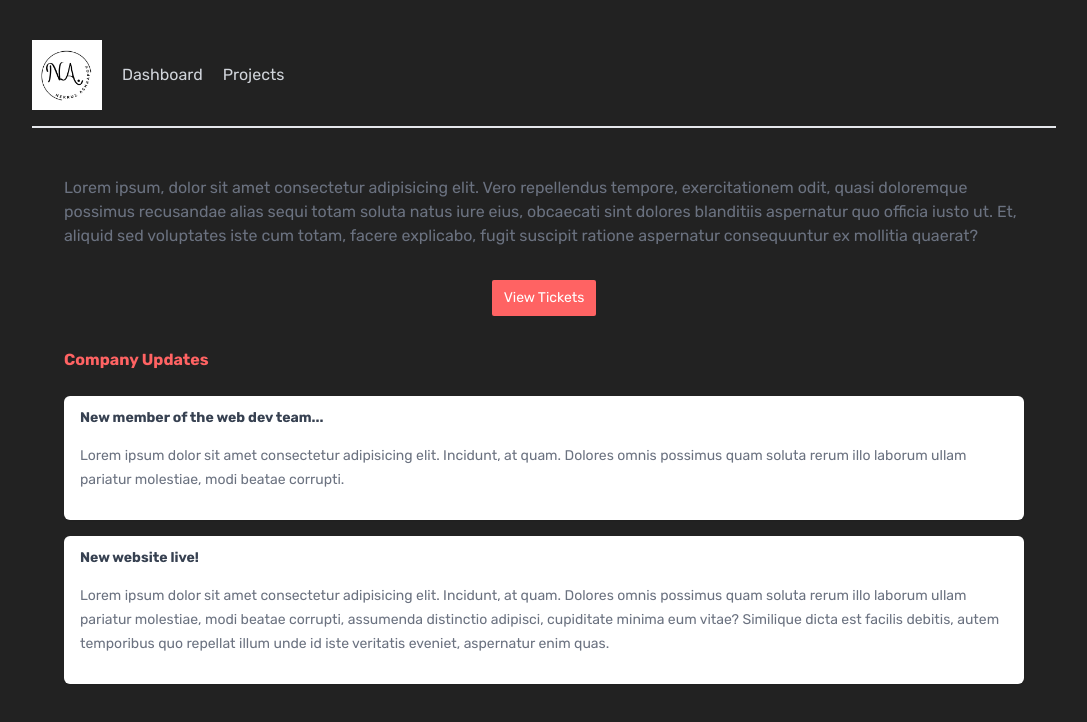
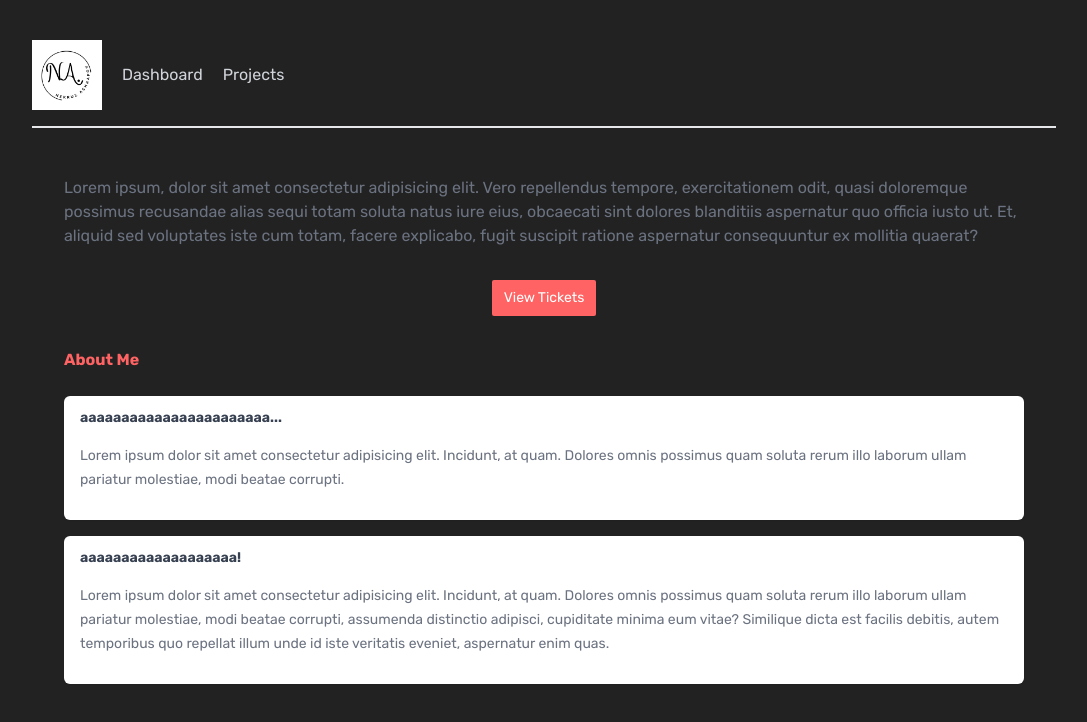
Before and after one commit to NekruzAsh/MyPortfolio, a Next.js app: page / in a window 1280 px wide. Shown: the top 722 px of the page, without its empty margins (96-1183 px from the left). Built offline with nearby package versions, Linux system fonts and the light colour scheme.

Commit message:
new update

```diff
--- a/app/page.jsx
+++ b/app/page.jsx
@@ -12,14 +12,14 @@ export default function Home() {
         </Link>
       </div>
 
-      <h2>Company Updates</h2>
+      <h2>About Me</h2>
 
       <div className="card">
-        <h3>New member of the web dev team...</h3>
+        <h3>aaaaaaaaaaaaaaaaaaaaaaa...</h3>
         <p>Lorem ipsum dolor sit amet consectetur adipisicing elit. Incidunt, at quam. Dolores omnis possimus quam soluta rerum illo laborum ullam pariatur molestiae, modi beatae corrupti.</p>
       </div>
       <div className="card">
-        <h3>New website live!</h3>
+        <h3>aaaaaaaaaaaaaaaaaaa!</h3>
         <p>Lorem ipsum dolor sit amet consectetur adipisicing elit. Incidunt, at quam. Dolores omnis possimus quam soluta rerum illo laborum ullam pariatur molestiae, modi beatae corrupti, assumenda distinctio adipisci, cupiditate minima eum vitae? Similique dicta est facilis debitis, autem temporibus quo repellat illum unde id iste veritatis eveniet, aspernatur enim quas.</p>
       </div>
     </main>
```
